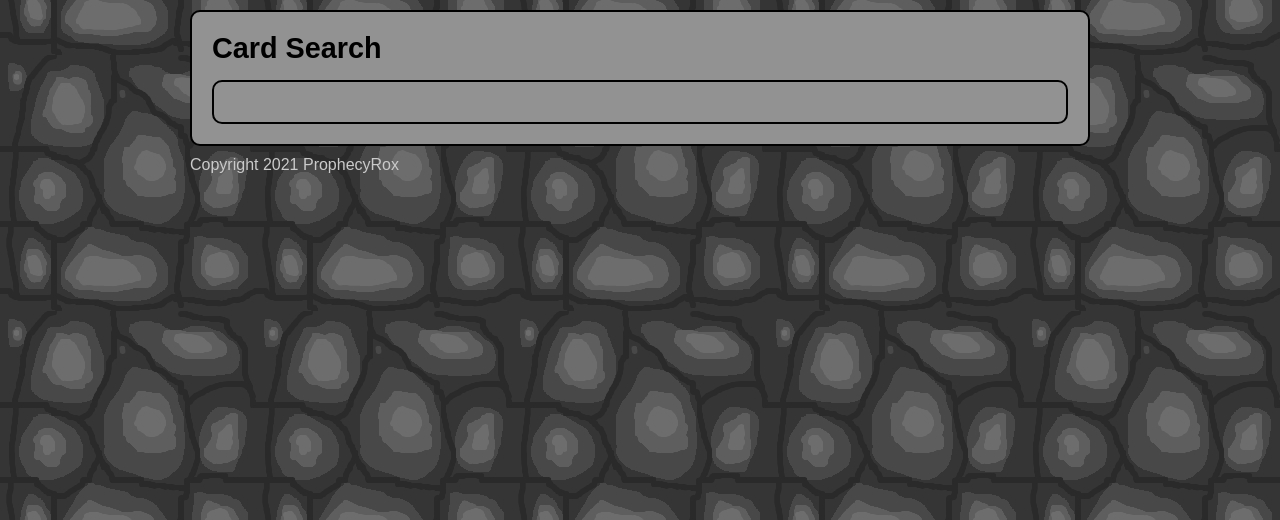
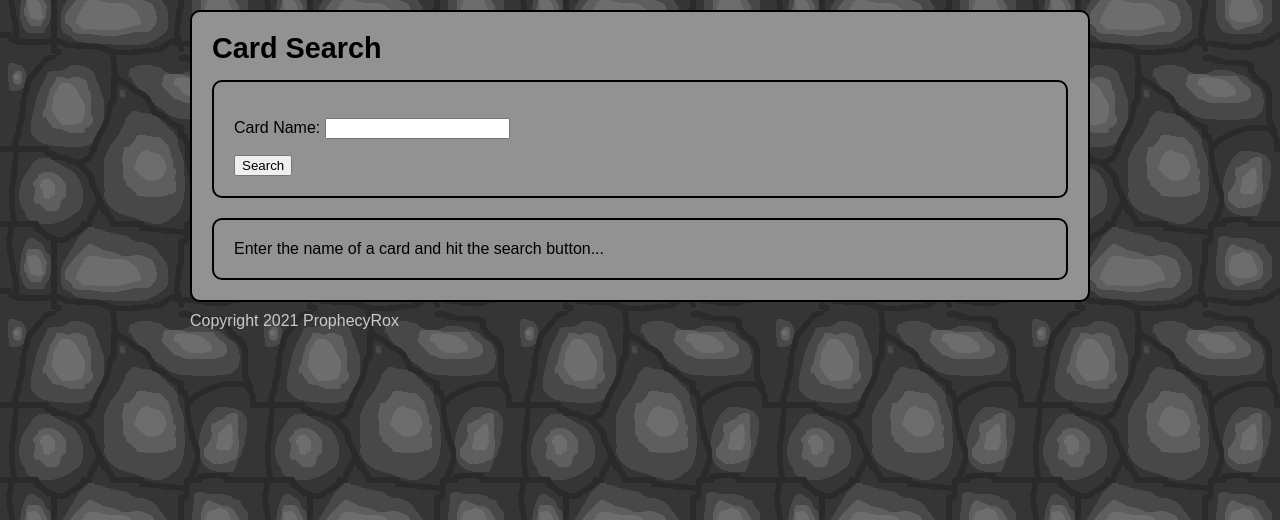
Before and after one commit to ProphecyRox/mtgcardviewer, a Django app: page /viewer/search/ in a window 1280 px wide. Shown: the part 201-721 px from the top of the page. Run offline with Django 4.2, Linux system fonts and the light colour scheme.

Commit message:
form now works at a basic level

```diff
--- /dev/null
+++ b/viewer/forms.py
@@ -0,0 +1,4 @@
+from django import forms
+
+class SearchForm(forms.Form):
+    name = forms.CharField(max_length=1000, label='Card Name')
--- a/viewer/templates/viewer/search.html
+++ b/viewer/templates/viewer/search.html
@@ -3,7 +3,51 @@
 {% block title %}
     Card Search
 {% endblock %}
+
 {% block content %}
-<section>
-</section>
-{% endblock %}
+    <!-- Form -->
+    <section>
+        {% comment %}
+            novalidate tells the browser not to validate form since
+            Django already handles it
+        {% endcomment %}
+        <form method="post" action="{% url 'search' %}" novalidate>
+            {{ form_html }}
+            <input type="submit" value="Search"></input>
+            <!-- Added for security reasons -->
+            {% csrf_token %}
+        </form>
+    </section>
+
+    <!-- Search results -->
+    {% if search_performed %}
+        <!-- Show results -->
+        {% if search_results %}
+            <!-- At least one result -->
+            <section>
+                <p>Number of results: {{search_results|length}}</p>
+            </section>
+            {% for result in search_results %}
+                <section>
+                    <h2>
+                        <!-- Link to details about this card -->
+                        <a href="{% url 'details' result.id %}">
+                            {{result.name}}
+                        </a>
+                    </h2>
+                </section>
+            {% endfor %}
+        {% else %}
+            <!-- No results -->
+            <section>
+                <p>
+                    No results found.
+                </p>
+            </section>
+        {% endif %}
+    {% else %}
+        <section>
+            Enter the name of a card and hit the search button...
+        </section>
+    {% endif %}
+ {% endblock %}
--- a/viewer/views.py
+++ b/viewer/views.py
@@ -2,6 +2,8 @@ from django.http import HttpResponse
 from .models import Card
 from django.shortcuts import render
 from django.core.exceptions import ObjectDoesNotExist
+
+from .forms import SearchForm
 
 def index(request):
     first_five_cards = Card.objects.all()[:5]
@@ -19,4 +21,28 @@ def contact(request):
     return render(request, 'viewer/contact.html', {})
 
 def search(request):
-    return render(request, 'viewer/search.html', {})
+    search_performed = False
+    search_results = Card.objects.none()
+
+    if request.method == "POST":
+        # Process form data
+        form = SearchForm(request.POST)
+        if form.is_valid():
+            # Get search results
+            card_name = request.POST['name']
+            search_results = Card.objects.filter(name__contains=card_name)
+            # Set flag for template to use
+            search_performed = True
+    else:
+        # Show blank form
+        form = SearchForm()
+
+    # Render form
+    form_html = form.as_p()
+    return render(request, 'viewer/search.html',
+        {
+            'form_html': form_html,
+            'search_results': search_results,
+            'search_performed': search_performed
+        }
+    )
```
